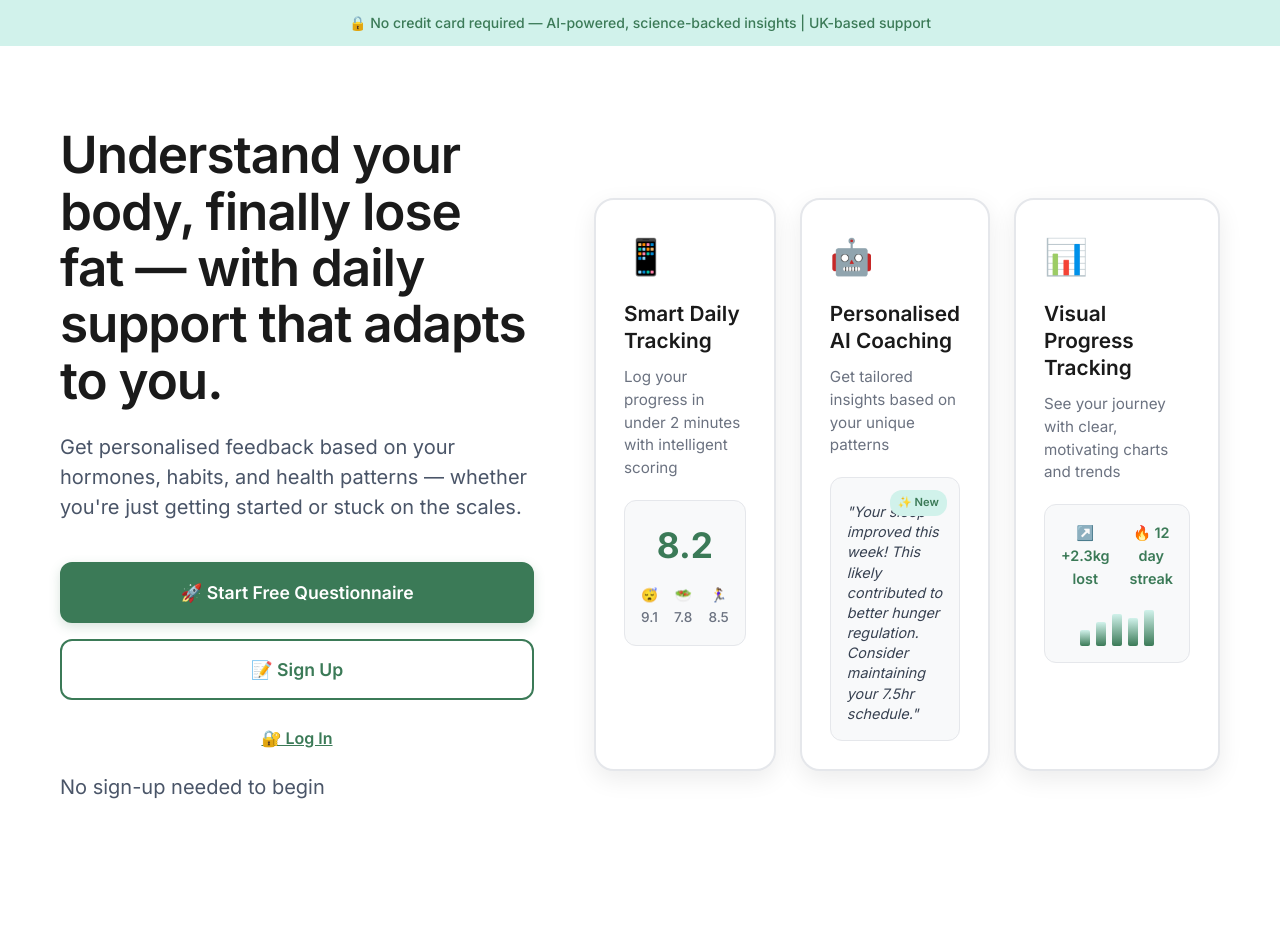
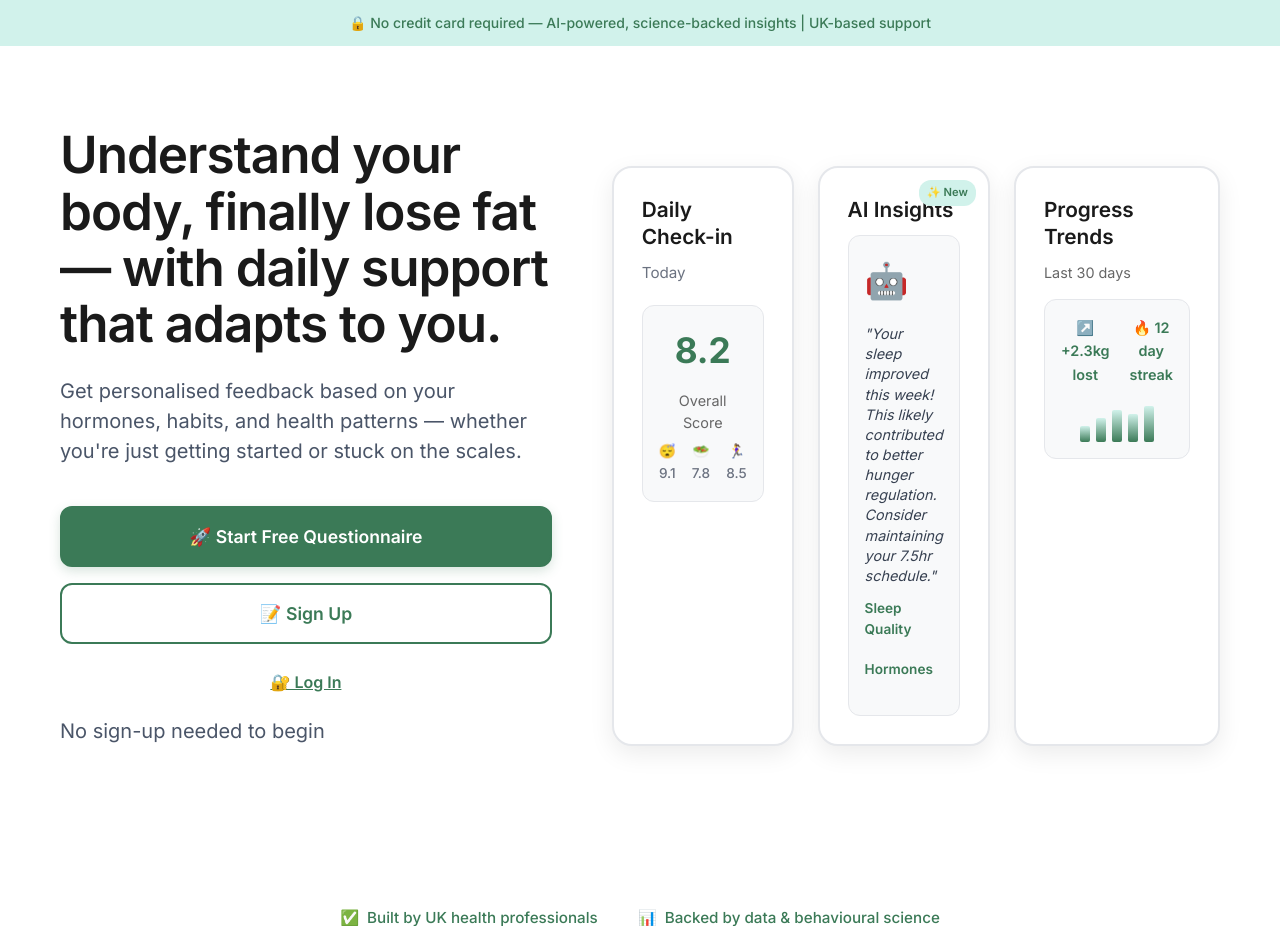
Before and after one commit to byambrose1/ai-fitness-companiion, a Flask app: page / in a window 1280 px wide. Shown: the top 926 px of the page. Run offline with Flask 3, Linux system fonts and the light colour scheme.

Commit message:
Assistant checkpoint: Restored original hero design format
Assistant generated file changes:
- templates/index.html: Restore original hero design with Daily Check-in, AI Insights, and Progress Trends cards

---

User prompt:

So the hero should be back to this format...

https: //13986cab-ce1b-4594-8cad-6ef515814940-00-258681cmrmonm.worf.replit.dev
Replit-Commit-Author: Assistant
Replit-Commit-Session-Id: 7e78151e-716d-4d9c-949a-00fbd2277e01

```diff
--- a/templates/index.html
+++ b/templates/index.html
@@ -714,11 +714,11 @@
       <div class="hero-right">
         <div class="hero-features">
           <div class="hero-feature-card">
-            <div class="feature-icon">📱</div>
-            <h3>Smart Daily Tracking</h3>
-            <p>Log your progress in under 2 minutes with intelligent scoring</p>
+            <h3>Daily Check-in</h3>
+            <p>Today</p>
             <div class="feature-demo">
               <div class="demo-score">8.2</div>
+              <p style="margin: 8px 0; font-size: 0.9rem; color: #666;">Overall Score</p>
               <div class="demo-categories">
                 <span>😴 9.1</span>
                 <span>🥗 7.8</span>
@@ -728,19 +728,19 @@
           </div>
 
           <div class="hero-feature-card">
-            <div class="feature-icon">🤖</div>
-            <h3>Personalised AI Coaching</h3>
-            <p>Get tailored insights based on your unique patterns</p>
+            <h3>AI Insights</h3>
+            <div class="ai-badge">✨ New</div>
             <div class="ai-demo">
-              <div class="ai-badge">✨ New</div>
+              <div class="feature-icon">🤖</div>
               <div class="ai-message">"Your sleep improved this week! This likely contributed to better hunger regulation. Consider maintaining your 7.5hr schedule."</div>
+              <p style="margin-top: 12px; font-size: 0.85rem; color: #3B7A57; font-weight: 600;">Sleep Quality</p>
+              <p style="font-size: 0.85rem; color: #3B7A57; font-weight: 600;">Hormones</p>
             </div>
           </div>
 
           <div class="hero-feature-card">
-            <div class="feature-icon">📊</div>
-            <h3>Visual Progress Tracking</h3>
-            <p>See your journey with clear, motivating charts and trends</p>
+            <h3>Progress Trends</h3>
+            <p style="font-size: 0.9rem; color: #666; margin-bottom: 16px;">Last 30 days</p>
             <div class="progress-demo">
               <div class="progress-stats">
                 <span>↗️ +2.3kg lost</span>
```
